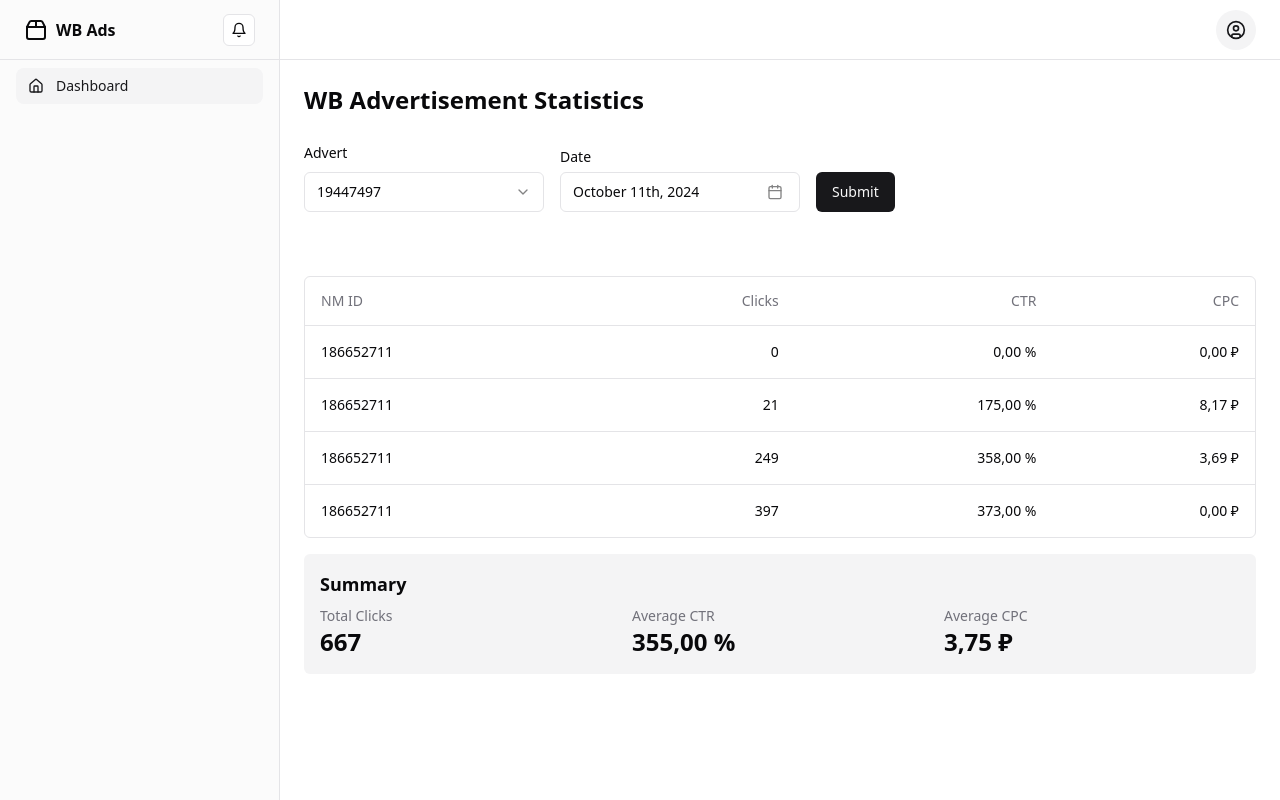
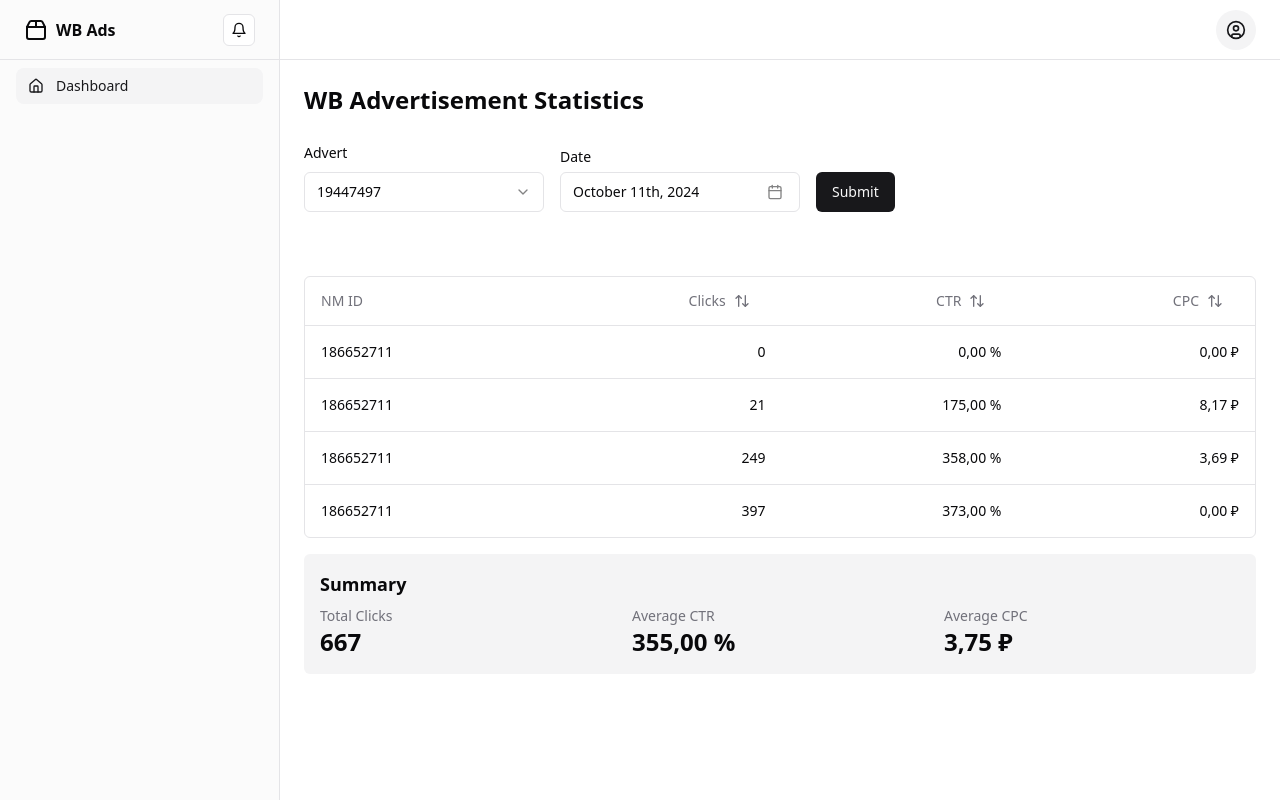
Before and after one commit to maxcore25/test-task-wb-ads-panel, a React (Vite) app in the folder frontend/: page / in a window 1280 px wide. Built offline with nearby package versions, Linux system fonts and the light colour scheme.

Commit message:
Add sorting in table

```diff
--- a/frontend/src/components/AdStatsTable/index.tsx
+++ b/frontend/src/components/AdStatsTable/index.tsx
@@ -16,6 +16,8 @@
 } from '@/components/ui/table';
 import { useState } from 'react';
 import { AdStats, AdStatsItem } from '@/types';
+import { Button } from '../ui/button';
+import { ArrowUpDown } from 'lucide-react';
 
 const columns: ColumnDef<AdStatsItem>[] = [
   {
@@ -24,7 +26,19 @@
   },
   {
     accessorKey: 'clicks',
-    header: () => <div className='text-right'>Clicks</div>,
+    header: ({ column }) => {
+      return (
+        <div className='text-right'>
+          <Button
+            variant='ghost'
+            onClick={() => column.toggleSorting(column.getIsSorted() === 'asc')}
+          >
+            Clicks
+            <ArrowUpDown className='ml-2 h-4 w-4' />
+          </Button>
+        </div>
+      );
+    },
     cell: ({ row }) => {
       return (
         <div className='text-right font-medium'>{row.getValue('clicks')}</div>
@@ -33,7 +47,19 @@
   },
   {
     accessorKey: 'ctr',
-    header: () => <div className='text-right'>CTR</div>,
+    header: ({ column }) => {
+      return (
+        <div className='text-right'>
+          <Button
+            variant='ghost'
+            onClick={() => column.toggleSorting(column.getIsSorted() === 'asc')}
+          >
+            CTR
+            <ArrowUpDown className='ml-2 h-4 w-4' />
+          </Button>
+        </div>
+      );
+    },
     cell: ({ row }) => {
       const ctr = parseFloat(row.getValue('ctr'));
       const formatted = new Intl.NumberFormat('ru-RU', {
@@ -46,7 +72,19 @@
   },
   {
     accessorKey: 'cpc',
-    header: () => <div className='text-right'>CPC</div>,
+    header: ({ column }) => {
+      return (
+        <div className='text-right'>
+          <Button
+            variant='ghost'
+            onClick={() => column.toggleSorting(column.getIsSorted() === 'asc')}
+          >
+            CPC
+            <ArrowUpDown className='ml-2 h-4 w-4' />
+          </Button>
+        </div>
+      );
+    },
     cell: ({ row }) => {
       const cpc = parseFloat(row.getValue('cpc'));
       const formatted = new Intl.NumberFormat('ru-RU', {
```
